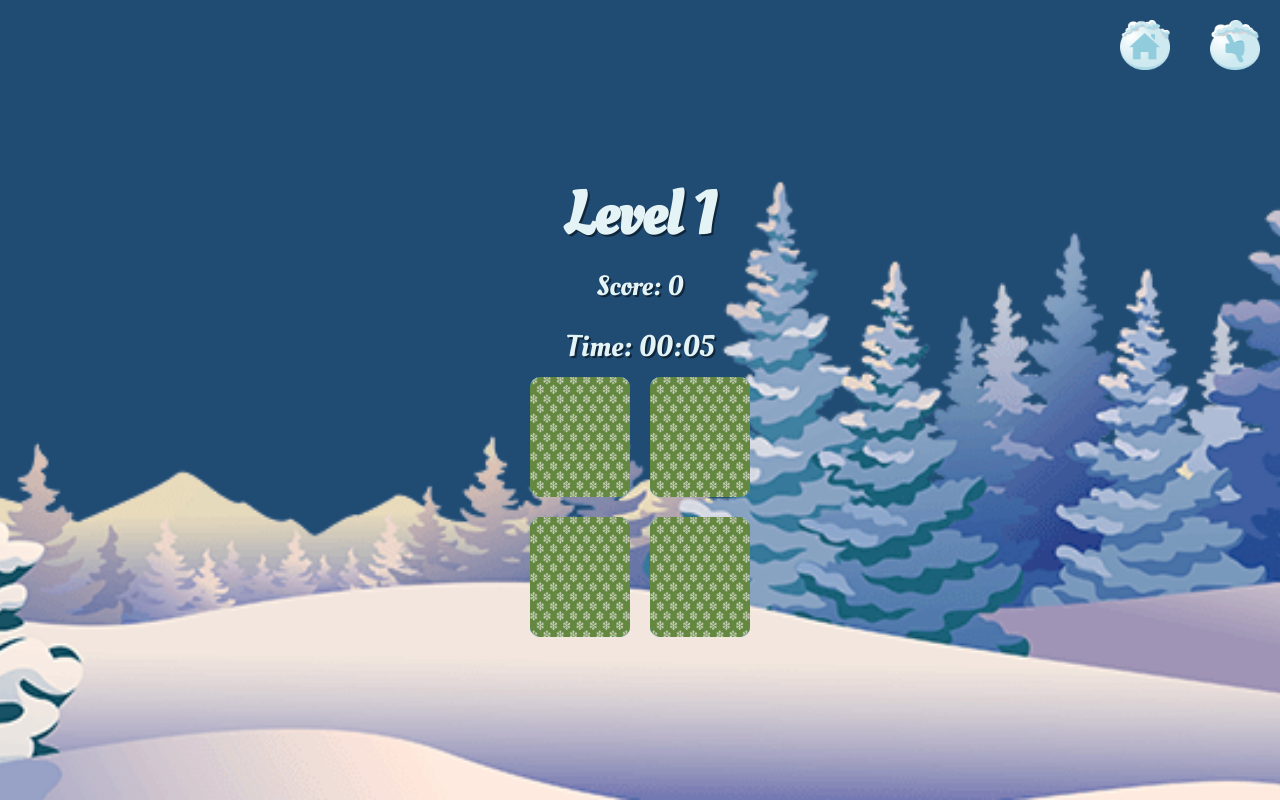
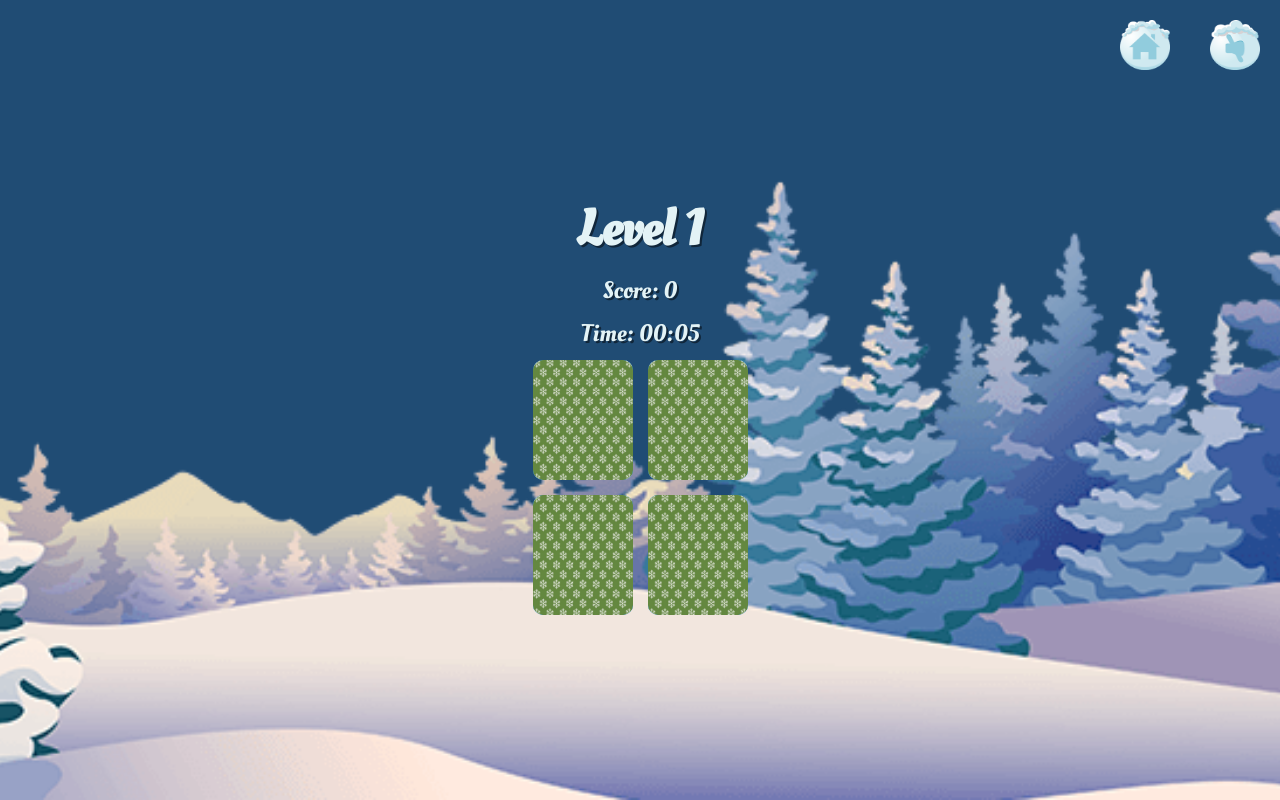
Before and after one commit to RaspberryChaos/christmas-memory-game, a Next.js app: page /game in a window 1280 px wide. Built offline with nearby package versions, Linux system fonts and the light colour scheme.

Commit message:
minor css changes

```diff
--- a/components/Level.tsx
+++ b/components/Level.tsx
@@ -38,7 +38,7 @@ const Level: React.FC<Props> = ({
           <Timer minutes={minutes} seconds={seconds} />
         </div>
         <div
-          style={{ display: "grid", gridGap: "20px" }}
+          style={{ display: "grid", gridGap: "15px" }}
           className={
             level === 1
               ? styles.level1
--- a/components/Timer.tsx
+++ b/components/Timer.tsx
@@ -4,7 +4,7 @@ type Props = {
 };
 
 const timerStyle = {
-  fontSize: 30,
+  fontSize: 24,
   margin: 10,
   textShadow: `var(--shadow-text)`,
 };
--- a/styles/Level.module.css
+++ b/styles/Level.module.css
@@ -20,20 +20,18 @@
 .levelContainer {
   display: flex;
   flex-direction: column;
-
   text-align: center;
 }
 
 .title {
-  font-size: 60px;
+  font-size: 50px;
   text-shadow: var(--shadow-text);
   padding: 10px;
 }
 
 .score {
-  font-size: 28px;
+  font-size: 24px;
   text-shadow: var(--shadow-text);
-  padding-bottom: 10px;
 }
 
 .iconContainer {
```
